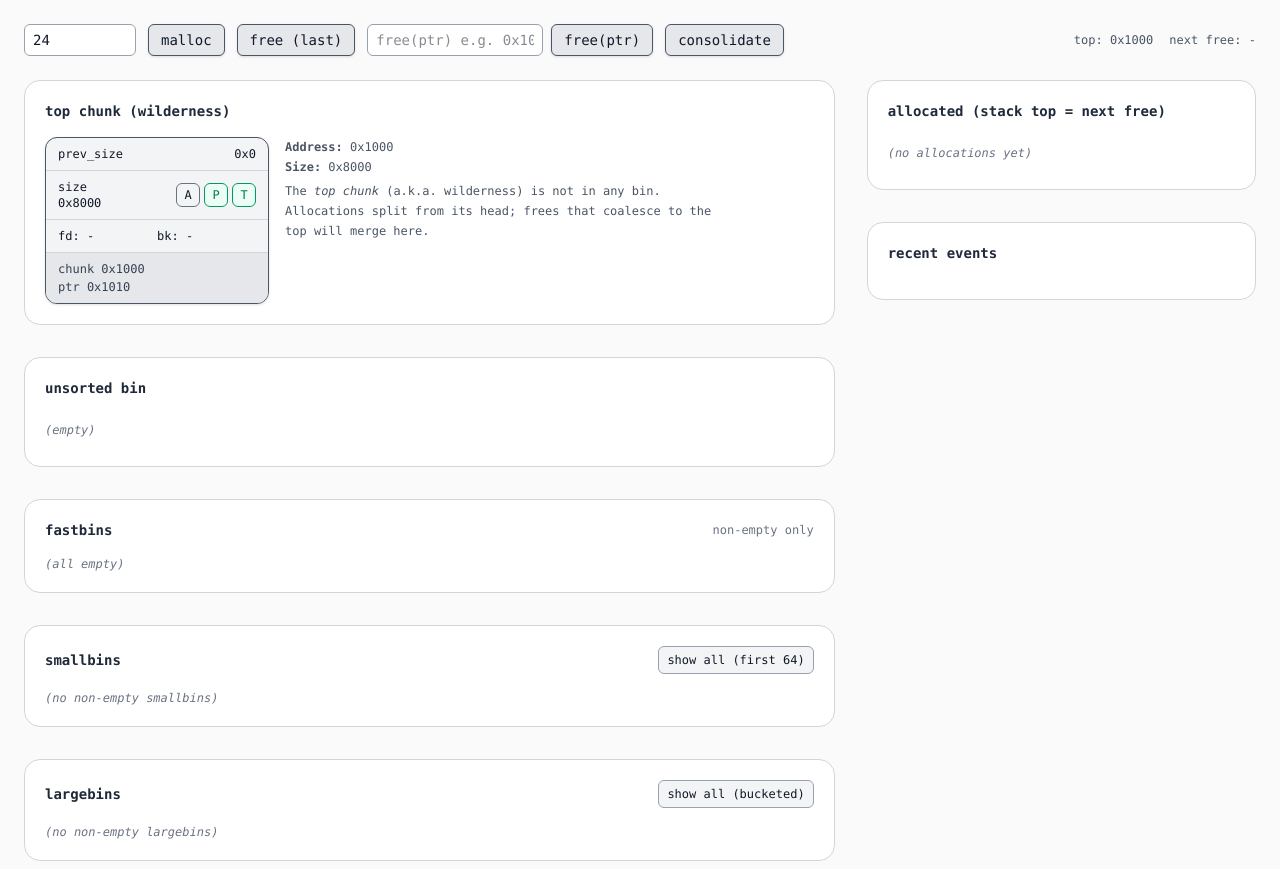
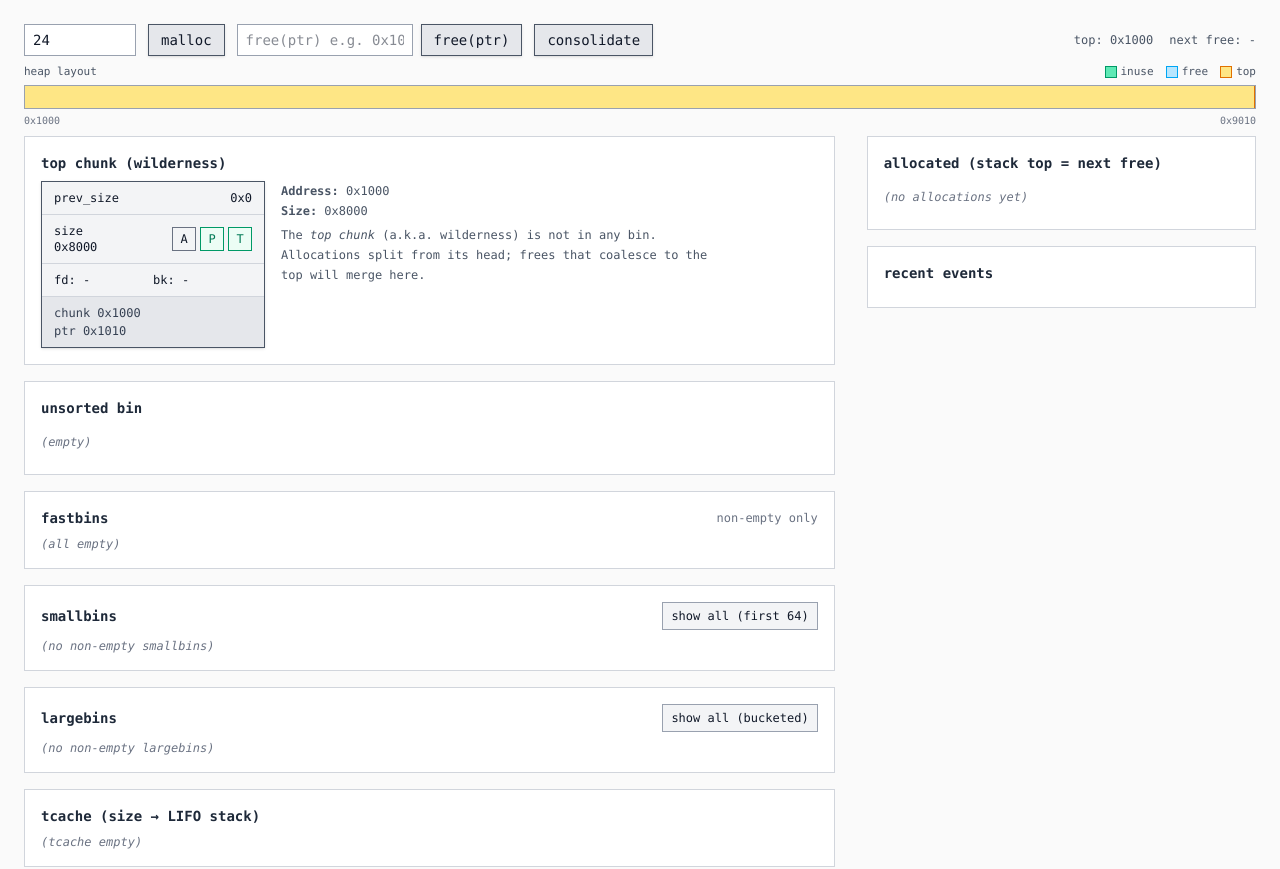
Before and after one commit to devonnuri/visalloc, a React (Vite) app: page / in a window 1280 px wide. Shown: the top 869 px of the page. Built offline with nearby package versions, Linux system fonts and the light colour scheme.

Commit message:
feat: enhance Visualizer with MemoryBar component and chunk selection functionality

```diff
--- a/src/Visualizer.tsx
+++ b/src/Visualizer.tsx
@@ -7,7 +7,7 @@ function FlagCell({ label, active = false }: { label: string; active?: boolean }
   return (
     <div
       className={
-        'w-6 h-6 border rounded-md grid place-items-center text-xs font-mono ' +
+        'w-6 h-6 border grid place-items-center text-xs font-mono ' +
         (active ? ' border-emerald-600 text-emerald-700 bg-emerald-50 ' : ' border-gray-500 ')
       }
       title={label}
@@ -37,13 +37,18 @@ function ChunkCard({
   caddr,
   c,
   isTop = false,
+  onSelect,
 }: {
   caddr: number;
   c: ArenaSnapshot['chunks'][number];
   isTop?: boolean;
+  onSelect?: (ptr: number) => void;
 }) {
   return (
-    <div className="rounded-xl border border-gray-600 bg-gray-100 shadow-sm overflow-hidden flex flex-col font-mono w-56">
+    <div
+      className="border border-gray-600 bg-gray-100 shadow-sm overflow-hidden flex flex-col font-mono w-56 cursor-pointer"
+      onClick={() => onSelect && onSelect(((caddr + CHUNK_OVERHEAD) >>> 0) as number)}
+    >
       {/* Row: prev_size */}
       <div className="flex items-center justify-between px-3 py-2 text-xs">
         <span className="font-medium">prev_size</span>
@@ -82,10 +87,12 @@ function BinRow({
   items,
   snap,
   labelTopPredicate,
+  onSelect,
 }: {
   items: number[]; // chunk header addresses
   snap: ArenaSnapshot;
   labelTopPredicate?: (addr: number) => boolean;
+  onSelect?: (ptr: number) => void;
 }) {
   return (
     <div className="flex gap-4 flex-nowrap overflow-x-auto py-2">
@@ -98,6 +105,7 @@ function BinRow({
               caddr={addr}
               c={snap.chunks[addr]}
               isTop={labelTopPredicate?.(addr) ?? false}
+              onSelect={onSelect}
             />
           </div>
         ))
@@ -116,13 +124,100 @@ function Section({
   right?: React.ReactNode;
 }) {
   return (
-    <section className="rounded-2xl border border-gray-300 p-5 bg-white font-mono">
-      <div className="flex items-center justify-between mb-4">
+    <section className="border border-gray-300 p-4 bg-white font-mono">
+      <div className="flex items-center justify-between mb-2">
         <h2 className="text-gray-800 font-semibold text-sm">{title}</h2>
         {right}
       </div>
       {children}
     </section>
+  );
+}
+
+// -------------------------- Memory Bar (heap overview) --------------------------
+function maskSize(sz: number | null | undefined) {
+  if (sz == null) return 0;
+  // ptmalloc size의 하위 3비트는 flag로 사용(A,P,MMAP 등) → 정렬 마스크
+  return sz & ~0x7;
+}
+
+function orderedChunks(snap: ArenaSnapshot) {
+  const addrs = Object.keys(snap.chunks).map(n => Number(n));
+  addrs.sort((a, b) => a - b);
+  return addrs.map(addr => ({ addr, c: snap.chunks[addr] }));
+}
+
+function collectTotalSpan(snap: ArenaSnapshot) {
+  const items = orderedChunks(snap);
+  if (items.length === 0) return { start: 0, end: 0, bytes: 0 };
+  const start = items[0].addr >>> 0;
+  // 윗부분은 top chunk 크기까지 포함해서 전체 wilderness를 반영
+  const top = snap.top ?? items[items.length - 1].addr;
+  const topSize = maskSize(snap.chunks[top]?.size) + CHUNK_OVERHEAD;
+  const end = ((top >>> 0) + topSize) >>> 0;
+  return { start, end, bytes: end - start };
+}
+
+function MemoryBar({ snap }: { snap: ArenaSnapshot }) {
+  const { start, bytes } = useMemo(() => collectTotalSpan(snap), [snap]);
+  const items = useMemo(() => orderedChunks(snap), [snap]);
+
+  if (bytes <= 0 || items.length === 0) {
+    return (
+      <div className="w-full h-6 bg-gray-200 border border-gray-300 grid place-items-center text-[11px] text-gray-500">
+        (no chunks)
+      </div>
+    );
+  }
+
+  return (
+    <div className="w-full mb-2">
+      <div className="mb-1 flex items-center justify-between text-[11px] text-gray-600">
+        <span>heap layout</span>
+        <span className="flex gap-3">
+          <span className="inline-flex items-center gap-1">
+            <span className="w-3 h-3 bg-emerald-300 border border-emerald-600" /> inuse
+          </span>
+          <span className="inline-flex items-center gap-1">
+            <span className="w-3 h-3 bg-sky-200 border border-sky-500" /> free
+          </span>
+          <span className="inline-flex items-center gap-1">
+            <span className="w-3 h-3 bg-amber-200 border border-amber-600" /> top
+          </span>
+        </span>
+      </div>
+
+      <div className="w-full h-6 border border-gray-400 overflow-hidden flex">
+        {items.map(({ addr, c }) => {
+          const raw = maskSize(c.size) + CHUNK_OVERHEAD; // 헤더 포함 영역으로 시각화
+          const widthPct = Math.max((raw / bytes) * 100, 0.2); // 너무 얇은 청크 가시성 확보
+          const isTop = (snap.top ?? -1) === addr;
+          const cls =
+            'h-full shrink-0 border-r ' +
+            (isTop
+              ? ' bg-amber-200 border-amber-600'
+              : c.inuse
+                ? ' bg-emerald-300 border-emerald-600'
+                : ' bg-sky-200 border-sky-500');
+
+          const tooltip =
+            `chunk ${hex(addr)}\n` +
+            `ptr   ${hex((addr + CHUNK_OVERHEAD) >>> 0)}\n` +
+            `size  ${hex(maskSize(c.size))} (+hdr ${CHUNK_OVERHEAD})\n` +
+            `state ${isTop ? 'TOP' : c.inuse ? 'INUSE' : 'FREE'}`;
+
+          return (
+            <div key={addr} className={cls} style={{ width: `${widthPct}%` }} title={tooltip} />
+          );
+        })}
+      </div>
+
+      {/* 좌/우 끝 주소 라벨 */}
+      <div className="mt-1 flex justify-between text-[10px] text-gray-500">
+        <span>{hex(start)}</span>
+        <span>{hex((start + bytes) >>> 0)}</span>
+      </div>
+    </div>
   );
 }
 
@@ -255,14 +350,6 @@ export default function Visualizer() {
     refresh();
   }
 
-  function doFreeLast() {
-    if (!arenaRef.current || ptrs.length === 0) return;
-    const p = ptrs[ptrs.length - 1];
-    arenaRef.current.free(p as number);
-    refresh();
-    setPtrs(prev => prev.slice(0, -1));
-  }
-
   function doFreePtr() {
     if (!arenaRef.current || !freePtr) return;
     const p = parsePtr(freePtr);
@@ -275,7 +362,7 @@ export default function Visualizer() {
 
   // Helper: render allocated stack
   const allocatedCards = useMemo(() => {
-    if (!snap) return [] as JSX.Element[];
+    if (!snap) return [];
     return ptrs.slice(-6).map(p => {
       const ch = arenaRef.current?.getChunk(p as number);
       if (!ch)
@@ -283,7 +370,12 @@ export default function Visualizer() {
       const cSnap = snap.chunks[ch.addr];
       return (
         <div key={p} className="shrink-0">
-          <ChunkCard caddr={ch.addr} c={cSnap} isTop={ch.addr === topAddr} />
+          <ChunkCard
+            caddr={ch.addr}
+            c={cSnap}
+            isTop={ch.addr === topAddr}
+            onSelect={ptr => setFreePtr(hex(ptr))}
+          />
         </div>
       );
     });
@@ -292,42 +384,36 @@ export default function Visualizer() {
   return (
     <div className="w-full min-h-screen bg-neutral-50 text-gray-900 p-6 font-mono">
       {/* Toolbar */}
-      <div className="flex flex-wrap items-center gap-3 mb-6">
+      <div className="flex flex-wrap items-center gap-3 mb-2">
         <input
           placeholder="size"
           value={size}
           onChange={e => setSize(e.target.value)}
-          className="h-8 w-28 rounded-md border border-gray-400 bg-white px-2 text-sm font-mono"
+          className="h-8 w-28 border border-gray-400 bg-white px-2 text-sm font-mono"
         />
         <button
           onClick={doMalloc}
-          className="h-8 px-3 rounded-md border border-gray-600 bg-gray-200 text-sm shadow font-mono"
+          className="h-8 px-3 border border-gray-600 bg-gray-200 text-sm shadow font-mono"
         >
           malloc
-        </button>
-        <button
-          onClick={doFreeLast}
-          className="h-8 px-3 rounded-md border border-gray-600 bg-gray-200 text-sm shadow font-mono"
-        >
-          free (last)
         </button>
         <div className="flex items-center gap-2">
           <input
             placeholder="free(ptr) e.g. 0x1010"
             value={freePtr}
             onChange={e => setFreePtr(e.target.value)}
-            className="h-8 w-44 rounded-md border border-gray-400 bg-white px-2 text-sm font-mono"
+            className="h-8 w-44 border border-gray-400 bg-white px-2 text-sm font-mono"
           />
           <button
             onClick={doFreePtr}
-            className="h-8 px-3 rounded-md border border-gray-600 bg-gray-200 text-sm shadow font-mono"
+            className="h-8 px-3 border border-gray-600 bg-gray-200 text-sm shadow font-mono"
           >
             free(ptr)
           </button>
         </div>
         <button
           onClick={doConsolidate}
-          className="h-8 px-3 rounded-md border border-gray-600 bg-gray-200 text-sm shadow font-mono"
+          className="h-8 px-3 border border-gray-600 bg-gray-200 text-sm shadow font-mono"
         >
           consolidate
         </button>
@@ -337,16 +423,23 @@ export default function Visualizer() {
         </div>
       </div>
 
+      {/* Memory layout bar under toolbar */}
+      {snap && <MemoryBar snap={snap} />}
+
       {/* Below the toolbar we split into two columns: left = chunks, right = recent events/logs */}
-
       {snap && (
         <div className="grid grid-cols-1 lg:grid-cols-3 gap-8">
           {/* Left column: chunk-related sections (span 2 on large screens) */}
-          <div className="space-y-8 lg:col-span-2">
+          <div className="space-y-4 lg:col-span-2">
             <Section title="top chunk (wilderness)">
               {topChunk ? (
                 <div className="flex gap-4 items-start">
-                  <ChunkCard caddr={topAddr as number} c={topChunk} isTop />
+                  <ChunkCard
+                    caddr={topAddr as number}
+                    c={topChunk}
+                    isTop
+                    onSelect={p => setFreePtr(hex(p))}
+                  />
                   <div className="text-xs text-gray-600 leading-5 max-w-md">
                     <div>
                       <span className="font-semibold">Address:</span> {hex(topAddr as number)}
@@ -366,7 +459,12 @@ export default function Visualizer() {
             </Section>
 
             <Section title="unsorted bin">
-              <BinRow items={unsortedItems} snap={snap} labelTopPredicate={a => a === topAddr} />
+              <BinRow
+                items={unsortedItems}
+                snap={snap}
+                labelTopPredicate={a => a === topAddr}
+                onSelect={p => setFreePtr(hex(p))}
+              />
             </Section>
 
             <Section
@@ -384,6 +482,7 @@ export default function Visualizer() {
                         items={listFastbin(i, snap)}
                         snap={snap}
                         labelTopPredicate={a => a === topAddr}
+                        onSelect={p => setFreePtr(hex(p))}
                       />
                     </div>
                   ))}
@@ -396,7 +495,7 @@ export default function Visualizer() {
               right={
                 <button
                   onClick={() => setShowAllSmall(v => !v)}
-                  className="h-7 px-2 rounded-md border border-gray-400 bg-gray-100 text-xs"
+                  className="h-7 px-2 border border-gray-400 bg-gray-100 text-xs"
                 >
                   {showAllSmall ? 'show non-empty' : 'show all (first 64)'}
                 </button>
@@ -413,6 +512,7 @@ export default function Visualizer() {
                         items={listSmallbin(i, snap)}
                         snap={snap}
                         labelTopPredicate={a => a === topAddr}
+                        onSelect={p => setFreePtr(hex(p))}
                       />
                     </div>
                   ))}
@@ -425,7 +525,7 @@ export default function Visualizer() {
               right={
                 <button
                   onClick={() => setShowAllLarge(v => !v)}
-                  className="h-7 px-2 rounded-md border border-gray-400 bg-gray-100 text-xs"
+                  className="h-7 px-2 border border-gray-400 bg-gray-100 text-xs"
                 >
                   {showAllLarge ? 'show non-empty' : 'show all (bucketed)'}
                 </button>
@@ -442,6 +542,7 @@ export default function Visualizer() {
                         items={listLargebin(i, snap)}
                         snap={snap}
                         labelTopPredicate={a => a === topAddr}
+                        onSelect={p => setFreePtr(hex(p))}
                       />
                     </div>
                   ))}
@@ -466,6 +567,7 @@ export default function Visualizer() {
                           items={snap.tcache[nb]}
                           snap={snap}
                           labelTopPredicate={a => a === topAddr}
+                          onSelect={p => setFreePtr(hex(p))}
                         />
                       </div>
                     ))}
@@ -475,7 +577,7 @@ export default function Visualizer() {
           </div>
 
           {/* Right column: allocated / recent events */}
-          <div className="space-y-8 lg:col-span-1">
+          <div className="space-y-4 lg:col-span-1">
             <Section title="allocated (stack top = next free)">
               <div className="flex gap-4 overflow-x-auto py-2">
                 {allocatedCards.length ? (
```
